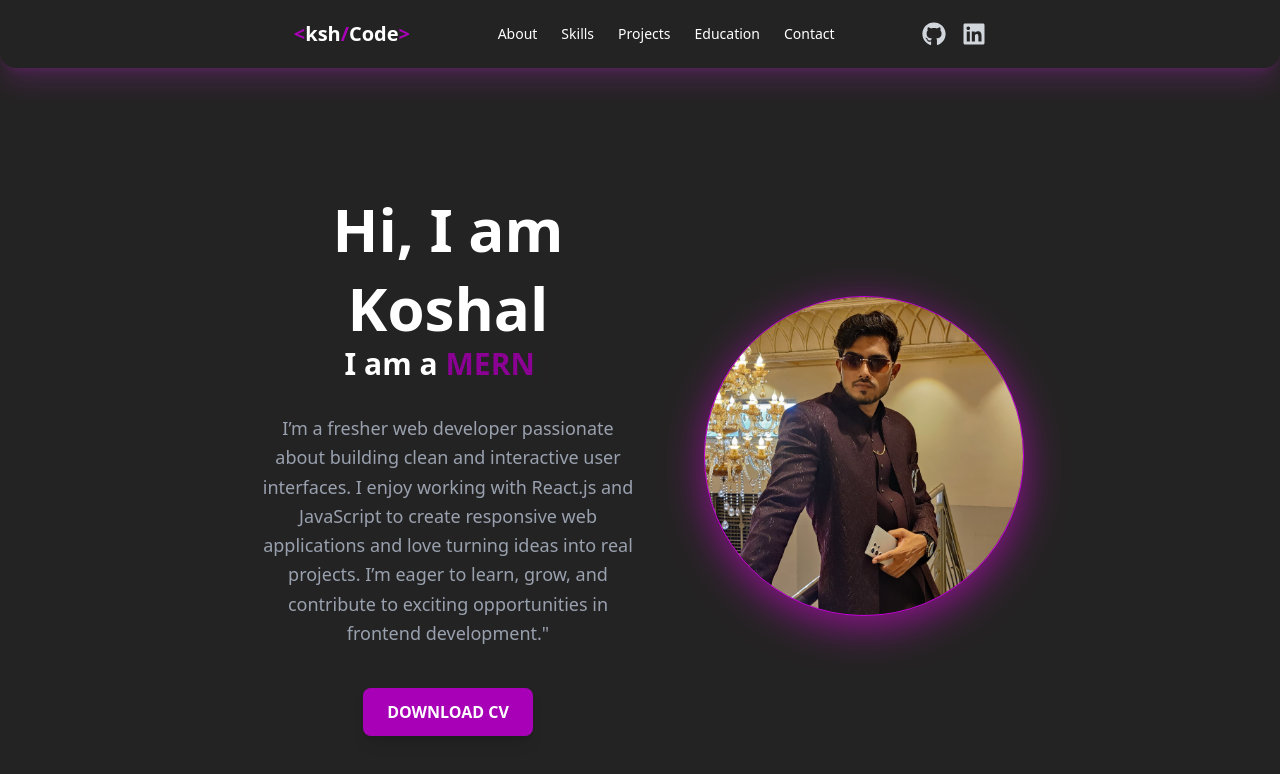
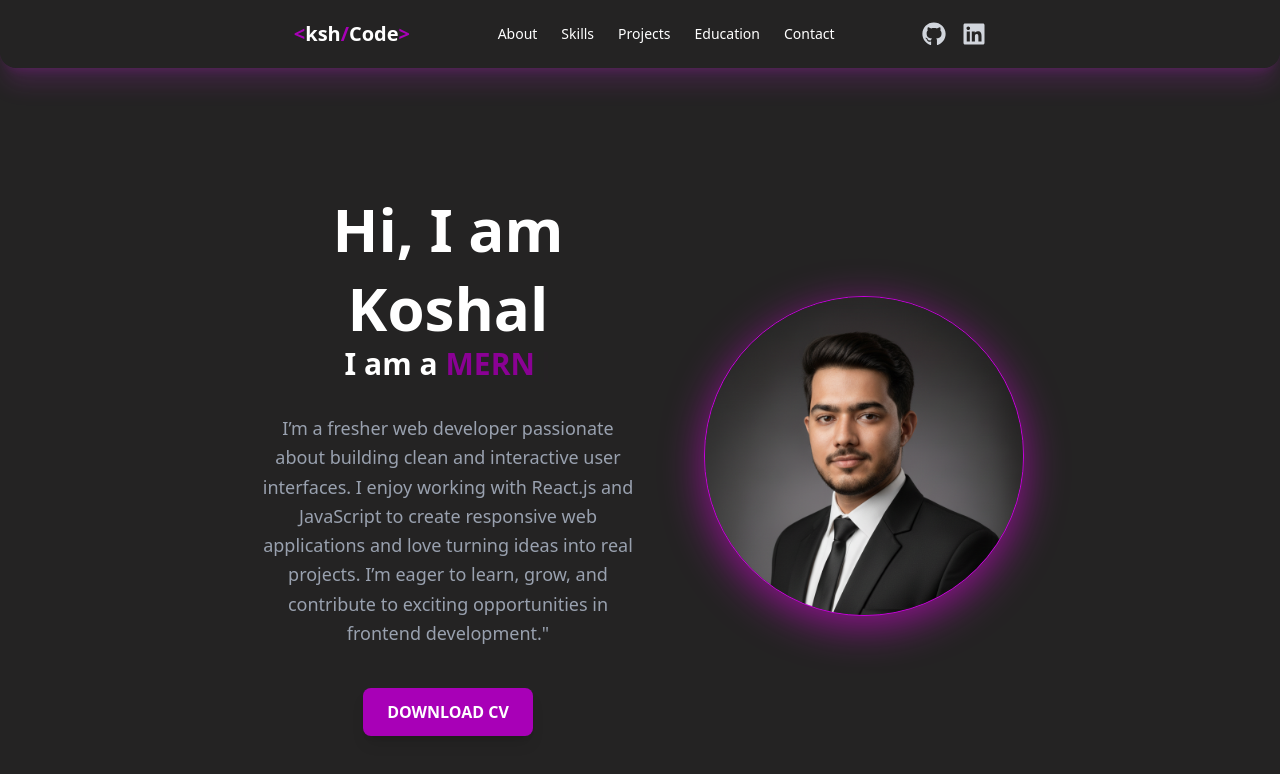
Before and after one commit to Koshal765/Portfolio2, a React (Vite) app: page / in a window 1280 px wide. Shown: the top 774 px of the page. Built offline with nearby package versions, Linux system fonts and the light colour scheme.

Commit message:
changed profile picture

```diff
--- a/src/components/About.jsx
+++ b/src/components/About.jsx
@@ -1,6 +1,7 @@
 import React from 'react'
 import { Typewriter } from 'react-simple-typewriter';
 import Me from "../assets/Me.jpg";
+import profile from "../assets/profile.png";
 import Tilt from 'react-parallax-tilt';
 
 
@@ -56,7 +57,7 @@ scale={1.05}
 transitionSpeed={1000}
 gyroscope={true}
 >
-<img src={Me} alt='Koshal' className='w-80 h-80 rounded-full object-cover mb-4 drop-shadow-[0_10px_20px_rgba(255,0,255,0.5)] border border-fuchsia-600'/>
+<img src={profile} alt='Koshal' className='w-80 h-80 rounded-full object-cover mb-4 drop-shadow-[0_10px_20px_rgba(255,0,255,0.5)] border border-fuchsia-600'/>
 </Tilt>
 </div>
  </div>
--- a/src/components/Navbar.jsx
+++ b/src/components/Navbar.jsx
@@ -70,7 +70,7 @@ const Navbar = () => {
               <FaLinkedin size={24} />
             </a>
           </div>
-          <div className='md:hidden'>
+          <div className='md:hidden backdrop-blur-2xl z-50'>
             {
               isMenuOpen ? (
                 <FiX className='text-3xl text-fuchsia-500 cursor-pointer' onClick={() => setIsMenuOpen(false)} />
@@ -86,7 +86,7 @@ const Navbar = () => {
         </div>
         { /* Mobile Menu */}
         {isMenuOpen && (
-          <div className='absolute top-16 left-1/2 transform -translate-x-1/2 w-4/5  bg-opacity-50 backdrop-filter backdrop-blur-lg z-50 border border-gray-700 rounded-b-2xl shadow-lg shadow-fuchsia-500/50 '>
+          <div className='absolute top-16 left-1/2 transform -translate-x-1/2 w-4/5 bg-opacity-75 backdrop-filter backdrop-blur-xl  z-50 border border-gray-700 rounded-b-2xl shadow-lg shadow-fuchsia-500/50 '>
             <ul className='flex flex-col  items-center space-y-4 text-gray-300 py-4 '>
               {menuItems.map((item) => (
                 <li key={item.id} className={`cursor-pointer hover:text-white ${active === item.id ? "text-fuchsia-700" : ""}`}>
```
Also changed, not shown: src/assets/profile.png (added).
